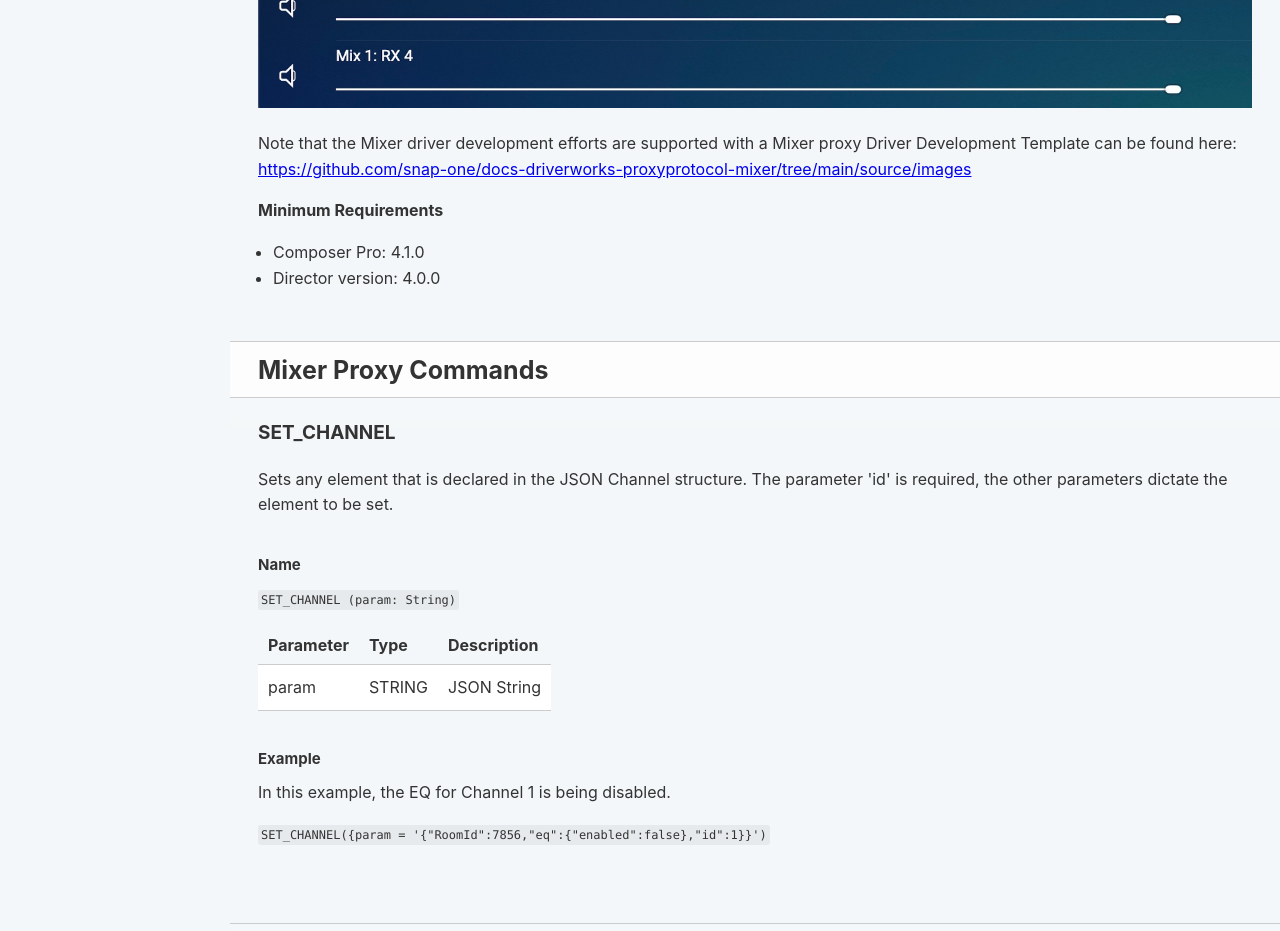
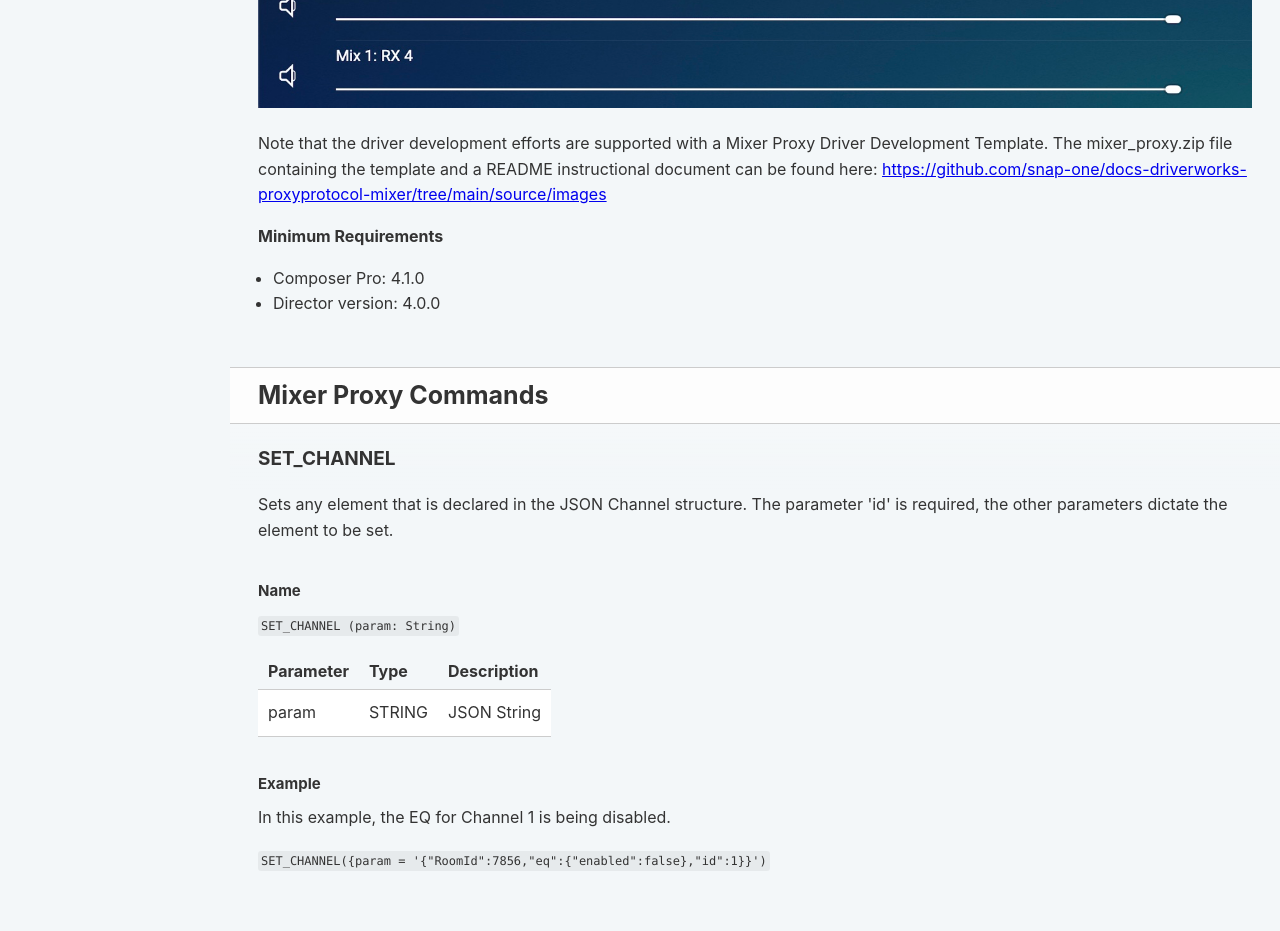
Before and after one commit to snap-one/docs-driverworks-proxyprotocol-mixer, a plain HTML site: page index.html in a window 1280 px wide. Shown: the part 3720-4651 px from the top of the page. Drawn offline with Linux system fonts and the light colour scheme.

Commit message:
Deploying to gh-pages from @ snap-one/docs-driverworks-proxyprotocol-mixer@cadcff323068d5c659cbcd365de40be73dd586af 🚀

```diff
--- a/index.html
+++ b/index.html
@@ -496,7 +496,7 @@ Salt Lake City, UT 84020 USA</p>
 <p><strong>Mix Selected</strong>
 <img src="images/mixerproxy002-7d561279.jpg"/></p>
 
-<p>Note that the Mixer driver development efforts are supported with a Mixer proxy Driver Development Template can be found here:
+<p>Note that the driver development efforts are supported with a Mixer Proxy Driver Development Template. The mixer_proxy.zip file containing the template and a README instructional document can be found here:
 <a href="https://github.com/snap-one/docs-driverworks-proxyprotocol-mixer/tree/main/source/images">https://github.com/snap-one/docs-driverworks-proxyprotocol-mixer/tree/main/source/images</a></p>
 
 <p><strong>Minimum Requirements</strong></p>
```
